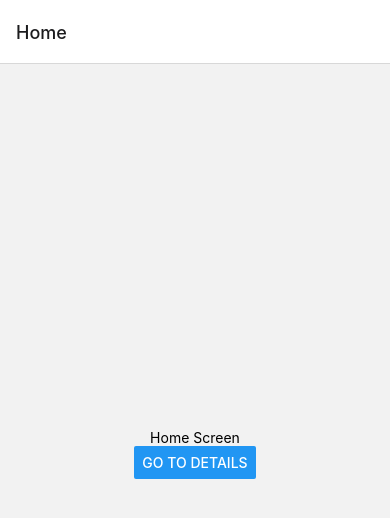
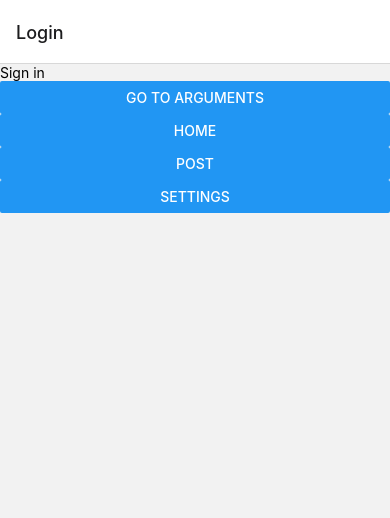
Before and after one commit to Joe-Harris-Goal-Hacker/mobile_app, a React Native app in the folder app/: screen /Login in a window 390 px wide. Shown: the top 518 px of the page. Built offline with nearby package versions, Linux system fonts and the light colour scheme.

Commit message:
navigation

```diff
--- a/app/App.js
+++ b/app/App.js
@@ -2,7 +2,14 @@ import * as React from "react";
 import { Button, View, Text } from "react-native";
 import { NavigationContainer } from "@react-navigation/native";
 import { createNativeStackNavigator } from "@react-navigation/native-stack";
+import { Login } from "./screens/Login";
+import { Home } from "./screens/Home";
 
+import { Post } from "./screens/Post";
+
+import { Arguments } from "./screens/Arguments";
+
+import { Settings } from "./screens/Settings";
 function HomeScreen({ navigation }) {
   return (
     <View style={{ flex: 1, alignItems: "center", justifyContent: "center" }}>
@@ -28,9 +35,15 @@ const Stack = createNativeStackNavigator();
 function App() {
   return (
     <NavigationContainer>
-      <Stack.Navigator initialRouteName="Home">
-        <Stack.Screen name="Home" component={HomeScreen} />
-        <Stack.Screen name="Details" component={DetailsScreen} />
+      <Stack.Navigator initialRouteName="Login">
+        <Stack.Screen name="Login" component={Login} />
+        <Stack.Screen name="Home" component={Home} />
+
+        <Stack.Screen name="Post" component={Post} />
+
+        <Stack.Screen name="Settings" component={Settings} />
+
+        <Stack.Screen name="Arguments" component={Arguments} />
       </Stack.Navigator>
     </NavigationContainer>
   );
--- /dev/null
+++ b/app/screens/Arguments.js
@@ -0,0 +1,11 @@
+import react, { useEffect, useState } from "react";
+import { View, Text } from "react-native";
+
+const Arguments = ({ navigation, route, ...props }) => {
+  return (
+    <View>
+      <Text>Arguments</Text>
+    </View>
+  );
+};
+export { Arguments };
--- /dev/null
+++ b/app/screens/Home.js
@@ -0,0 +1,11 @@
+import react, { useEffect, useState } from "react";
+import { View, Text } from "react-native";
+
+const Home = () => {
+  return (
+    <View>
+      <Text>Arguments</Text>
+    </View>
+  );
+};
+export { Home };
--- a/app/screens/Login.js
+++ b/app/screens/Login.js
@@ -1,11 +1,21 @@
 import react, { useEffect, useState } from "react";
-import { View, Text } from "react-native";
+import { View, Text, Button } from "react-native";
 
-const Login = () => {
+const Login = ({ navigation, route, ...props }) => {
   return (
     <View>
-      <Text>Hello</Text>
+      <Text>Sign in</Text>
+      <Button
+        title="Go to Arguments"
+        onPress={() => navigation.navigate("Arguments")}
+      />
+      <Button title="Home" onPress={() => navigation.navigate("Home")} />
+      <Button title="Post" onPress={() => navigation.navigate("Post")} />
+      <Button
+        title="Settings"
+        onPress={() => navigation.navigate("Settings")}
+      />
     </View>
   );
 };
-export default Login;
+export { Login };
--- /dev/null
+++ b/app/screens/Post.js
@@ -0,0 +1,11 @@
+import react, { useEffect, useState } from "react";
+import { View, Text } from "react-native";
+
+const Post = () => {
+  return (
+    <View>
+      <Text>Arguments</Text>
+    </View>
+  );
+};
+export { Post };
--- /dev/null
+++ b/app/screens/Settings.js
@@ -0,0 +1,11 @@
+import react, { useEffect, useState } from "react";
+import { View, Text } from "react-native";
+
+const Settings = () => {
+  return (
+    <View>
+      <Text>Arguments</Text>
+    </View>
+  );
+};
+export { Settings };
```
